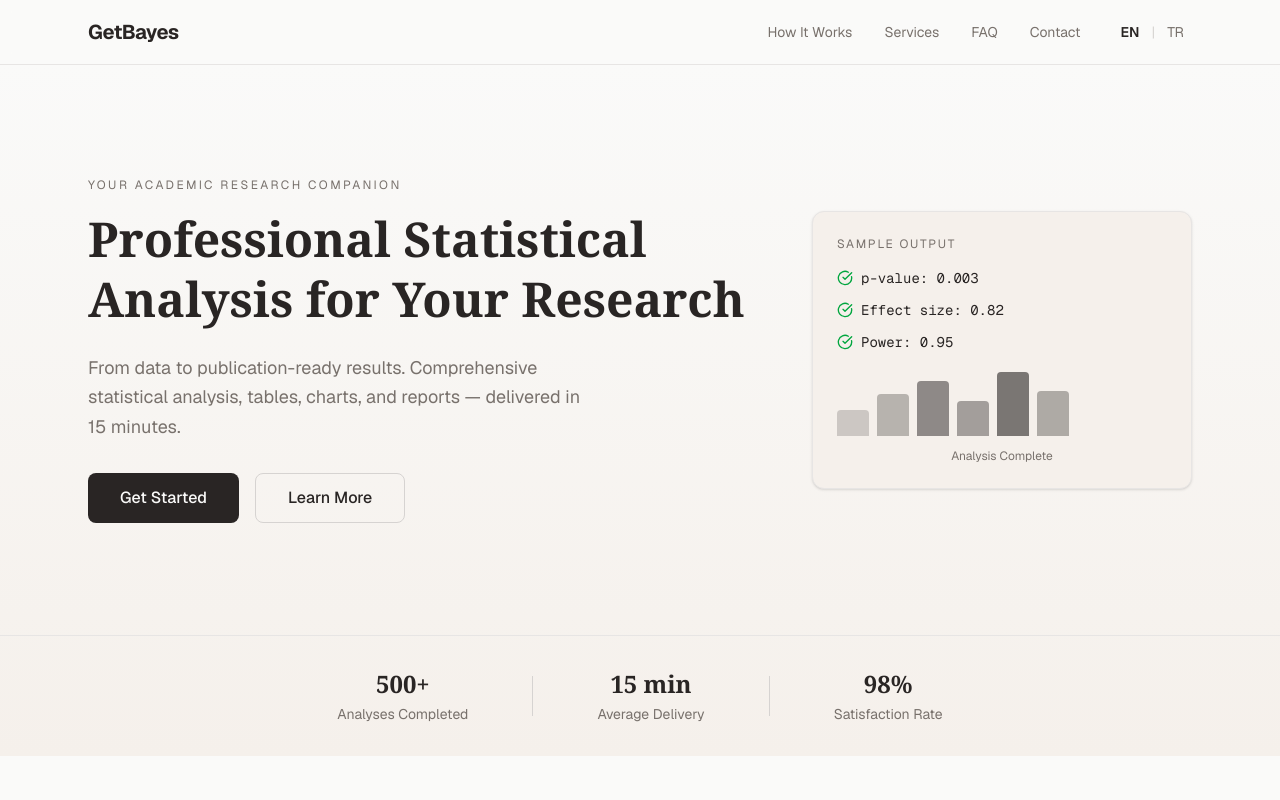
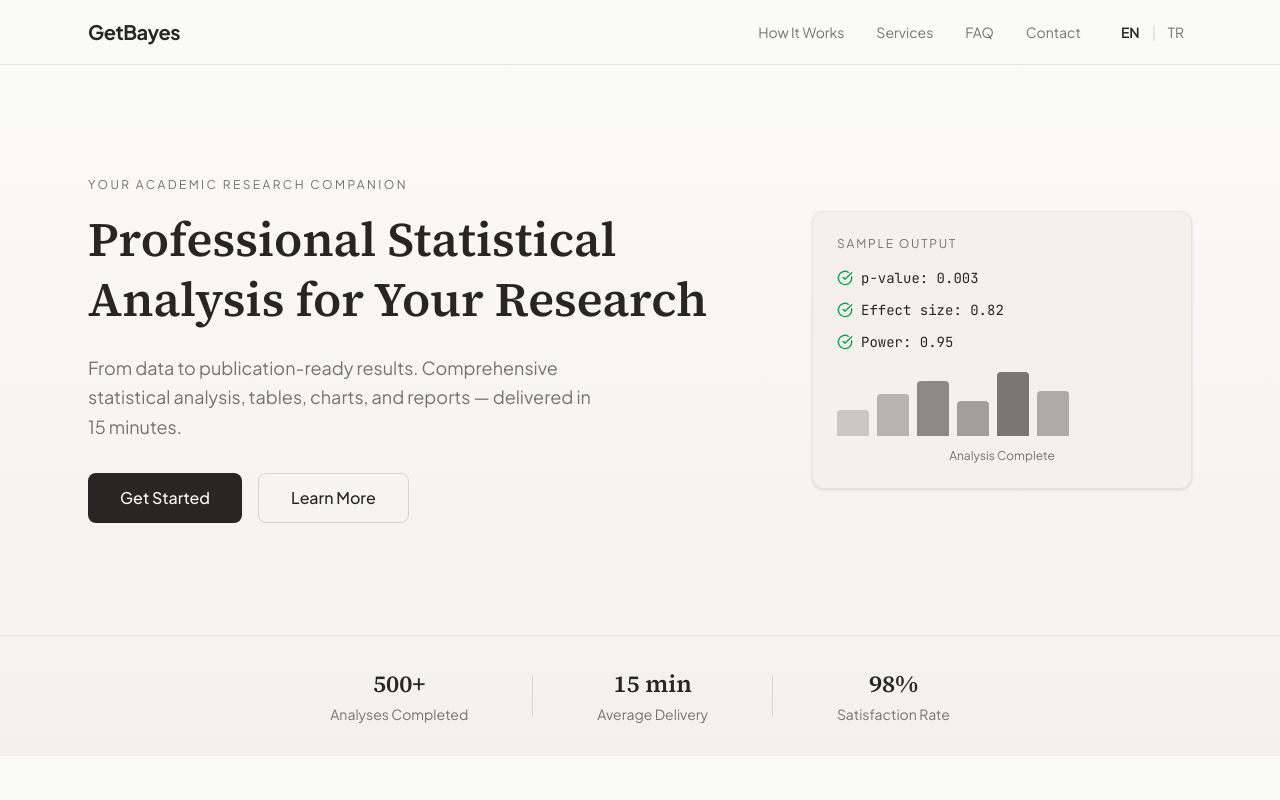
Before and after one commit to GetBayes/landing-page, a Next.js app: page /en in a window 1280 px wide. Shown: the top 800 px of the page. Built offline with nearby package versions, Linux system fonts and the light colour scheme.

Commit message:
feat: replace fonts with Source Serif 4, Plus Jakarta Sans, JetBrains Mono

```diff
--- a/app/[lang]/layout.tsx
+++ b/app/[lang]/layout.tsx
@@ -1,17 +1,25 @@
 import type { Metadata } from "next";
-import { Geist, Geist_Mono } from "next/font/google";
+import { Source_Serif_4, Plus_Jakarta_Sans, JetBrains_Mono } from "next/font/google";
 import { getDictionary, hasLocale } from "./dictionaries";
 import { notFound } from "next/navigation";
 import "../globals.css";
 
-const geistSans = Geist({
-  variable: "--font-geist-sans",
+const sourceSerif = Source_Serif_4({
+  variable: "--font-serif",
   subsets: ["latin"],
+  display: "swap",
 });
 
-const geistMono = Geist_Mono({
-  variable: "--font-geist-mono",
+const plusJakarta = Plus_Jakarta_Sans({
+  variable: "--font-sans",
   subsets: ["latin"],
+  display: "swap",
+});
+
+const jetbrainsMono = JetBrains_Mono({
+  variable: "--font-mono",
+  subsets: ["latin"],
+  display: "swap",
 });
 
 export async function generateStaticParams() {
@@ -45,7 +53,7 @@ export default async function RootLayout({
   return (
     <html
       lang={lang}
-      className={`${geistSans.variable} ${geistMono.variable} h-full antialiased`}
+      className={`${sourceSerif.variable} ${plusJakarta.variable} ${jetbrainsMono.variable} h-full antialiased`}
     >
       <body className="min-h-full flex flex-col bg-background text-foreground">
         {children}
--- a/app/globals.css
+++ b/app/globals.css
@@ -20,9 +20,9 @@
   --color-border-dark: var(--border-dark);
   --color-accent: var(--accent);
   --color-accent-foreground: var(--accent-foreground);
-  --font-sans: var(--font-geist-sans);
-  --font-mono: var(--font-geist-mono);
-  --font-serif: Georgia, "Times New Roman", serif;
+  --font-sans: var(--font-sans);
+  --font-mono: var(--font-mono);
+  --font-serif: var(--font-serif);
 }
 
 body {
```
